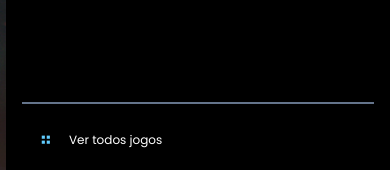
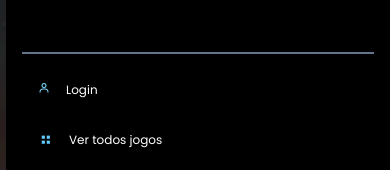
Before and after one commit to fer-oshiro/brchallenges-blizzard, a Next.js app: page / in a window 390 px wide. Both pictures are taken after a click on the button 346 px from the left and 41 px from the top of the page. Shown: the part 458-628 px from the top of the page. Built offline with nearby package versions, Linux system fonts and the light colour scheme; no server answers.

Commit message:
fix: add login

```diff
--- a/src/components/Navbar/LgNav/index.tsx
+++ b/src/components/Navbar/LgNav/index.tsx
@@ -1,5 +1,4 @@
-import useNavTab from '@store/navbar'
-import React, { useEffect } from 'react'
+import React from 'react'
 
 import Games from './components/games'
 import Sports from './components/sports'
--- a/src/components/Navbar/SmNav/index.tsx
+++ b/src/components/Navbar/SmNav/index.tsx
@@ -4,6 +4,7 @@ import React, { useLayoutEffect, useState, useEffect } from 'react'
 import Games from './components/games'
 import Sports from './components/sports'
 import { gamesMore } from '@constants/games_more'
+import { BiUser } from 'react-icons/bi'
 
 function useWindowSize() {
   const [size, setSize] = useState([0, 0]);
@@ -23,12 +24,12 @@ const SmNav = () => {
   const [width] = useWindowSize();
 
   useEffect(() => {
+    document.body.style.overflow = 'inherit'
     if (isOpen) {
       document.body.style.overflow = 'hidden'
       window.scrollTo(0, 0)
     }
     if (width > 1440) {
-      document.body.style.overflow = 'inherit'
       setIsOpen(false)
     }
   }, [isOpen, width])
@@ -89,6 +90,19 @@ const SmNav = () => {
           </nav>
           <nav className="mt-auto pt-4 pl-4 border-t-2 border-slate-500">
             <ul>
+              <li className="py-3 md:hidden block">
+                <a
+                  className="pb-2 border-b-2 max-w-fit border-transparent hover:border-sky-400 flex text-xs"
+                  href="#"
+                >
+                  <BiUser
+                    width={15}
+                    height={15}
+                    className="mr-4 fill-sky-300"
+                  />
+                  Login
+                </a>
+              </li>
               {gamesMore.map((game) => (
                 <li key={game.name} className="py-3">
                   <a
```
